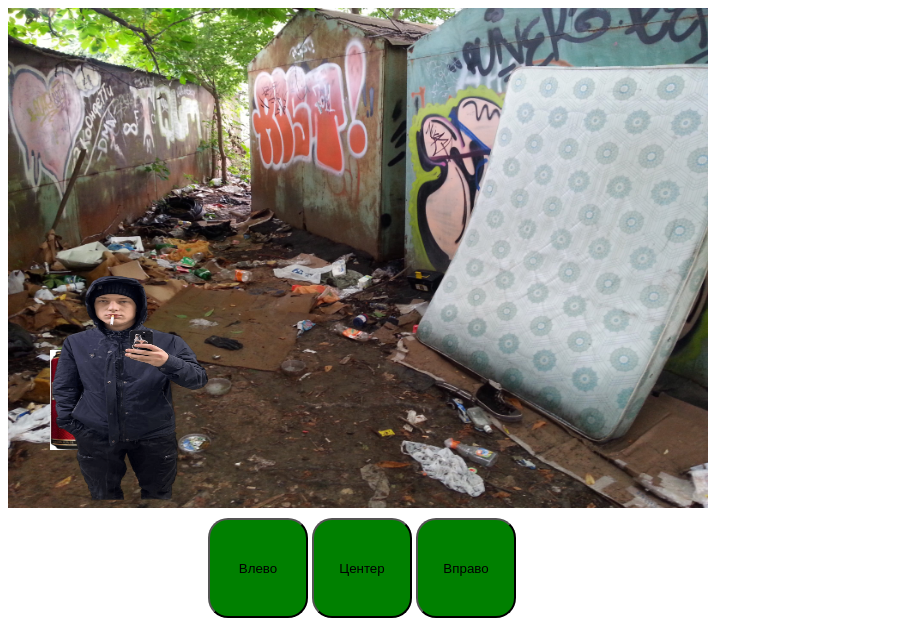
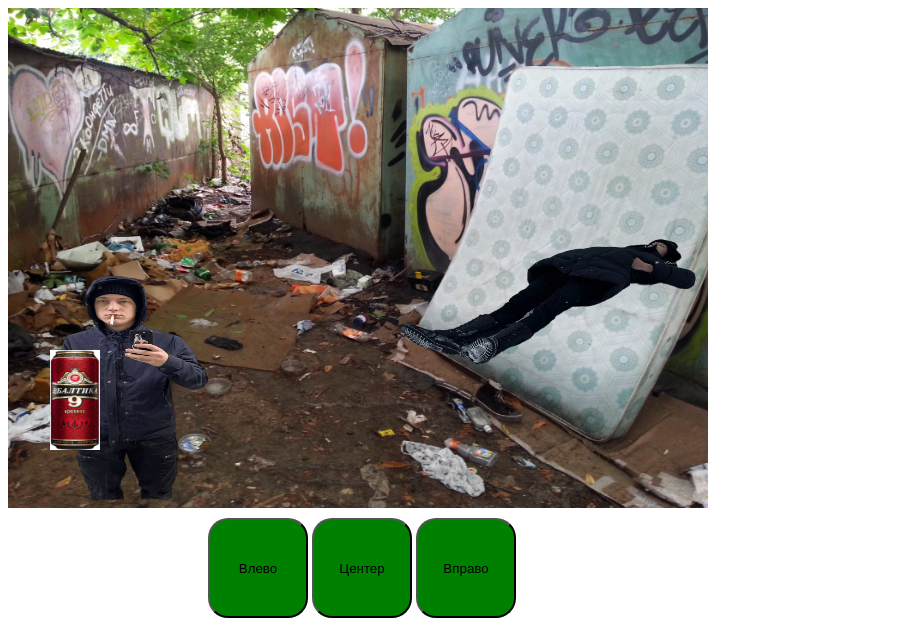
Before and after one commit to ogurchik015/game, a plain HTML site: page index.html in a window 1280 px wide. Shown: the top 625 px of the page, without its empty margins (0-912 px from the left). Drawn offline with Linux system fonts and the light colour scheme.

Commit message:
Add files via upload

```diff
--- a/index.html
+++ b/index.html
@@ -42,6 +42,15 @@
 		position: absolute;
 		top: 350px;
 		left: -100px;
+  		z-index:  100;
+	}
+	#kosta{
+		width: 500px;
+		height: 500px;
+		position: absolute;
+		top: 130px;
+		left: 380px;
+  		z-index:  200;
 	}
 </style>
 <script>
@@ -69,6 +78,7 @@
 		  case 1:
 		  	containerBaltika.style.left = '50px';
 		  	if(containerElement.style.left == '0px' && random == 1){
+		  		alert( 'Нашел балтику!' );
 		  		countt = countt + 1;
 		  		document.getElementById("count").innerHTML = 'Выпито балтики: '+countt;
 		  		random = getRandomInt(1,3);
@@ -77,6 +87,7 @@
 		  case 2:
 		  	containerBaltika.style.left = '300px';
 		    if(containerElement.style.left == '250px'&& random == 2){
+		  		alert( 'Нашел 2 балтики!' );
 		  		countt = countt + 2;
 		  		document.getElementById("count").innerHTML = 'Выпито балтики: '+countt;
 		  		random = getRandomInt(1,3);
@@ -85,6 +96,7 @@
 		  case 3:
 		  	containerBaltika.style.left = '550px';
 		    if(containerElement.style.left == '500px' && random == 3){
+		  		alert( 'Нашел 3 балтики!!!!!' );
 		  		countt = countt + 3;
 		  		document.getElementById("count").innerHTML = 'Выпито балтики: '+countt;
 		  		random = getRandomInt(1,3);
@@ -102,6 +114,7 @@
 	<div class='main'>
 		<img id="fon" src="1620321122_27-phonoteka_org-p-fon-s-musornimi-bakami-30.jpg">
 		<img id='baltika' src="4822.jpg">
+		<img id='kosta' src="photo_2022-12-09_22-26-27-opR5QZMs9-transformed.png">
 		<div id='pers'><img src="photo_2022-12-10_01-39-40-transformed.png"></div>
 	</div>
 	<input class='button'type="button" value="Влево" onclick="left()">
```
Also changed, not shown: photo_2022-12-09_22-26-27-opR5QZMs9-transformed.png (added).
